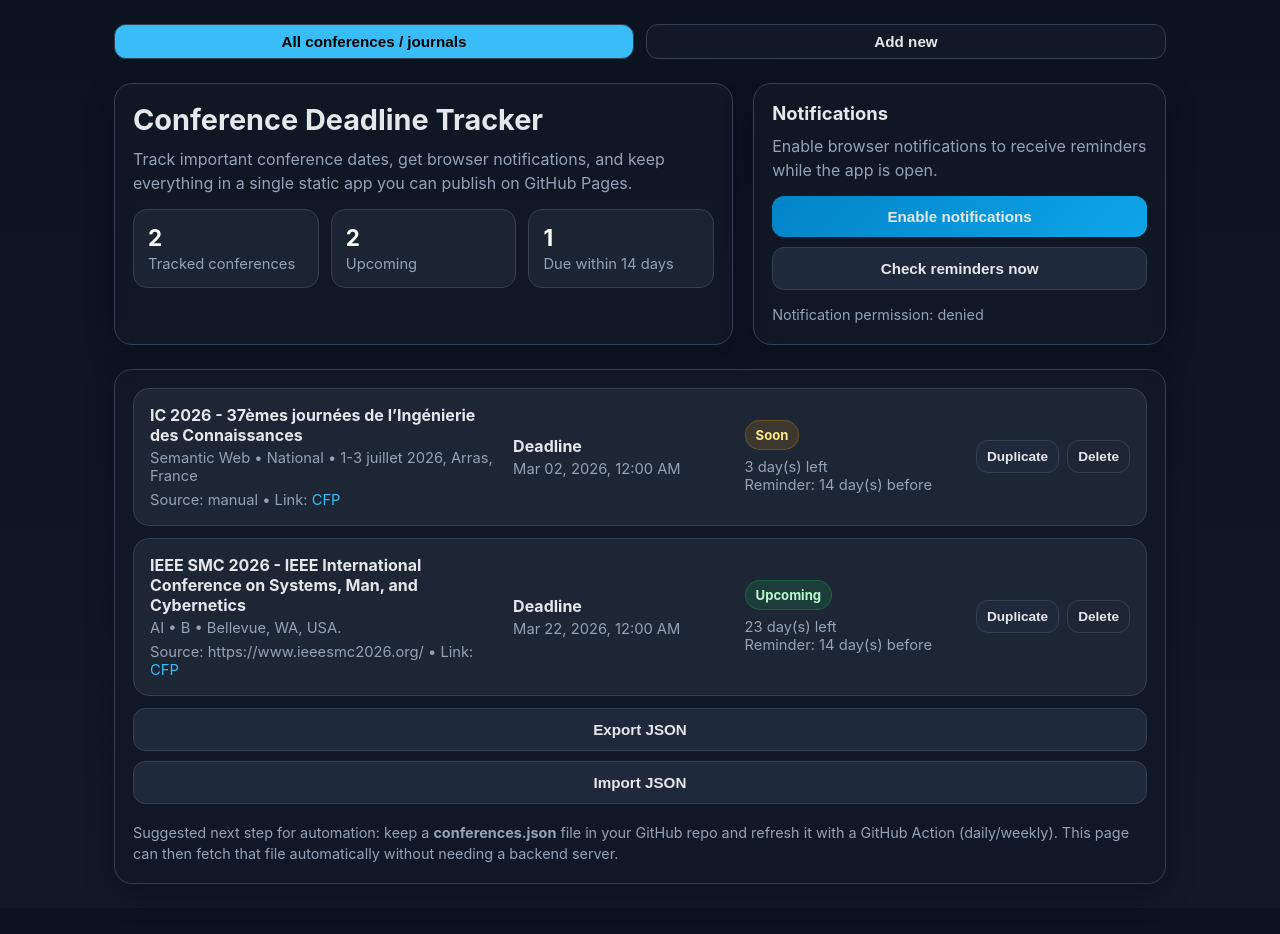
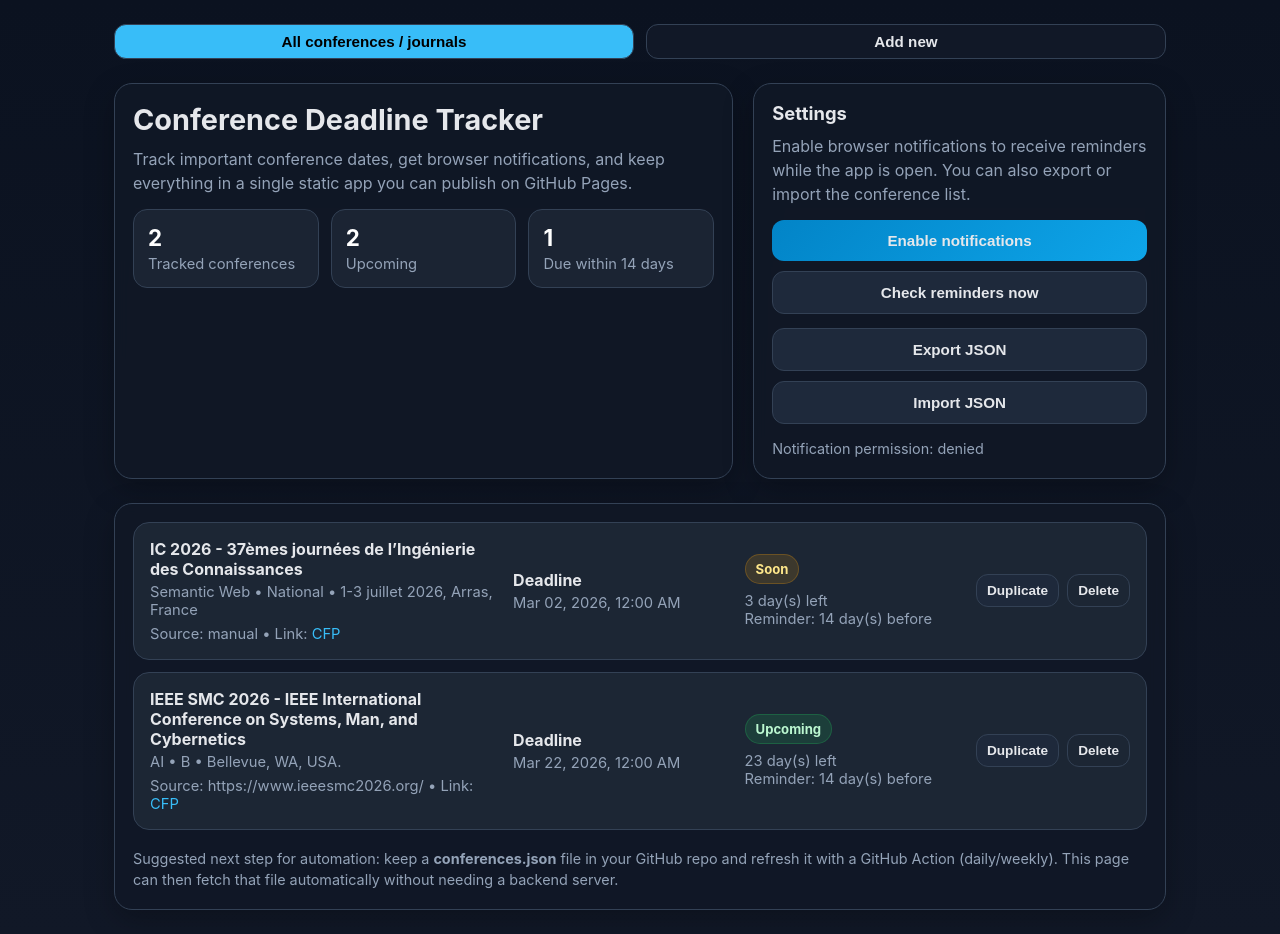
Before and after one commit to lengocluyen/lengocluyen.github.io, a Jekyll site: the page built from conferences.html, in a window 1280 px wide. Built offline with Jekyll 4.4.1, drawn with Linux system fonts in a browser that asks for light colours; before the commit the page ends 908 px from its top, so only the background shows below that.

Commit message:
update 5

```diff
--- a/conferences.html
+++ b/conferences.html
@@ -263,11 +263,15 @@ permalink: /conferences.html
         </div>
 
         <div class="panel">
-          <h2>Notifications</h2>
-          <p>Enable browser notifications to receive reminders while the app is open.</p>
+          <h2>Settings</h2>
+          <p>Enable browser notifications to receive reminders while the app is open. You can also export or import the conference list.</p>
           <div class="toolbar" style="margin-top: 14px;">
             <button id="enableNotifBtn">Enable notifications</button>
             <button class="secondary" id="checkNowBtn">Check reminders now</button>
+          </div>
+          <div class="toolbar" style="margin-top: 12px;">
+            <button class="secondary" id="exportBtn">Export JSON</button>
+            <button class="secondary" id="importBtn">Import JSON</button>
           </div>
           <p class="hint" id="notifStatus">Notification permission: unknown</p>
         </div>
@@ -275,10 +279,6 @@ permalink: /conferences.html
 
       <section class="panel" style="margin-top: 22px;">
         <div id="list" class="list"></div>
-        <div class="toolbar" style="margin-top:12px;">
-          <button class="secondary" id="exportBtn">Export JSON</button>
-          <button class="secondary" id="importBtn">Import JSON</button>
-        </div>
         <div class="footer-note">
           Suggested next step for automation: keep a <strong>conferences.json</strong> file in your GitHub repo and refresh it with a GitHub Action (daily/weekly). This page can then fetch that file automatically without needing a backend server.
         </div>
```
